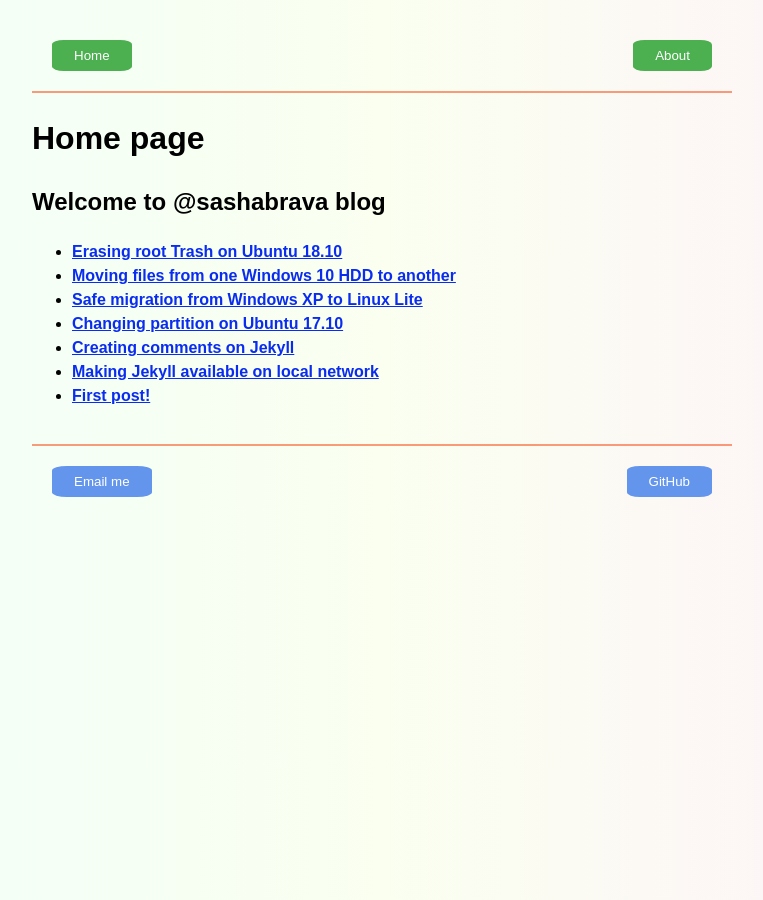
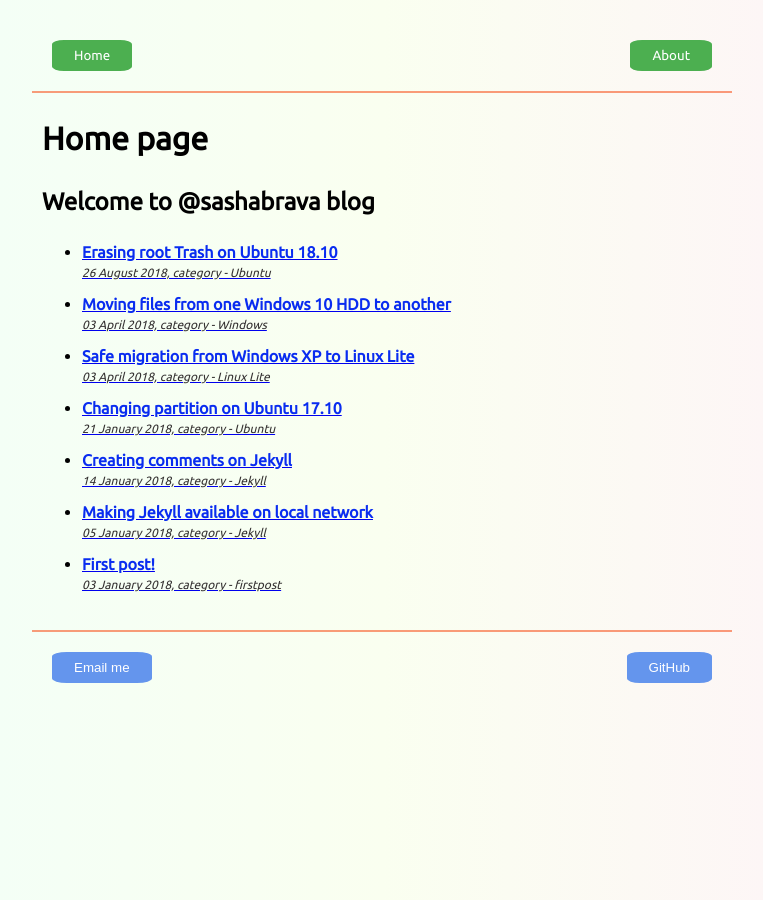
Before and after one commit to sashabrava/sashabrava.github.io, a Jekyll site: the page built from index.html, in a window 1280 px wide. Shown: the whole page, without its empty margins (258-1021 px from the left). Built offline with Jekyll 4.4.1, drawn with Linux system fonts in a browser that asks for light colours.

Commit message:
Corrected styling

```diff
--- a/_includes/header.html
+++ b/_includes/header.html
@@ -1,4 +1,3 @@
-
 <header class="site-header">
 <button onclick="location.href='{{ site.baseurl }}/'" class = "header">Home</button>
 <button onclick="location.href='{{ site.baseurl }}/about'" class = "header right">About</button>
--- a/_layouts/default.html
+++ b/_layouts/default.html
@@ -15,16 +15,18 @@
 		<meta content="{{ site.url }}/favicon.ico" property="og:image"  />
 		<meta name="viewport" content="width=device-width, initial-scale=1.0">
 		<link rel="stylesheet" type="text/css" href="{{ '/assets/css/styles.css' | relative_url }}">
+		<link href="https://fonts.googleapis.com/css?family=Ubuntu" rel="stylesheet">
 	</head>
 	<body>
 		<div class="content">
 			{% include header.html %}
-	       			<h1>{{ page.title }}</h1>
-          			<h2>{{ page.description}}</h2>
-				<section id="main_content">
-          				{{ content }}
-				</section>
-
+				<div class="workfield">
+	       				<h1>{{ page.title }}</h1>
+          				<h2>{{ page.description}}</h2>
+					<section id="main_content">
+          					{{ content }}
+					</section>
+				</div>
  			{% include footer.html %}
 		</div>
 		<script>
--- a/_posts/2018-04-03-old-hdd-image-creation.markdown
+++ b/_posts/2018-04-03-old-hdd-image-creation.markdown
@@ -2,7 +2,7 @@
 layout: article
 title:  "Safe migration from Windows XP to Linux Lite"
 date:   2018-04-03 18:20:00
-categories: Linux Lite
+categories: [Linux Lite]
 description: "There is a plenty of old PC in the storerooms. However, such devices still may have a second life - although they aren't powerful enough to support modern Linux and Windows distributions."
 ---
 There is a plenty of old PC in the storerooms. However, such devices still may have a second life - although they aren't powerful enough to support modern Linux and Windows distributions. However, there are lightweight Linux distributions, which work well on old machines and at the same time contain latest updates.
--- a/assets/css/styles.css
+++ b/assets/css/styles.css
@@ -1,12 +1,19 @@
-html, body {
+body {
     margin: 0;
     height: 100%;
 }
-
+.workfield{
+    padding-left:10px;
+    padding-right:10px;
+}
+@font-face{
+font-family: Ubuntu;
+src:url("https://fonts.googleapis.com/css?family=Ubuntu" rel="stylesheet");
+}
 
 
 body {
-  font-family: Arial;
+  font-family: Ubuntu,Arial;
   font-size: 16px;
   line-height: 1.5;
   color: #000;
@@ -17,10 +24,22 @@ p {
   color: #333030;
   text-align: justify;
 }
-
-a {
+li{
+margin-top:10px;
+}
+li>a{
+display: table;
+}
+a>p.title {
   font-weight: bold;
   color: #092cf0;
+margin-bottom:0px;
+
+}
+a>p.date{
+font-size: 12px;
+margin:0px;
+font-style:italic;
 }
 .content {
   padding-top: 20px;
@@ -61,6 +80,7 @@ max-height:400px;
 }
 
 button.header{
+font-family: Ubuntu,Arial;
  background-color: #4CAF50;
  border: 2px solid #4CAF50;
  color: white;
--- a/index.html
+++ b/index.html
@@ -6,7 +6,7 @@ description: Welcome to @sashabrava blog
   <ul class="post-list">
     {% for post in site.posts %}
 	<li>
-          <a href="{{ post.url}}">{{ post.title }}</a>
+          <a href="{{ post.url}}"><p class="title">{{ post.title }}</p><p class="date">{{post.date | date_to_long_string}}, category - {{ post.categories}}</p></a>
         </li>
     {% endfor %}
   </ul>
```
